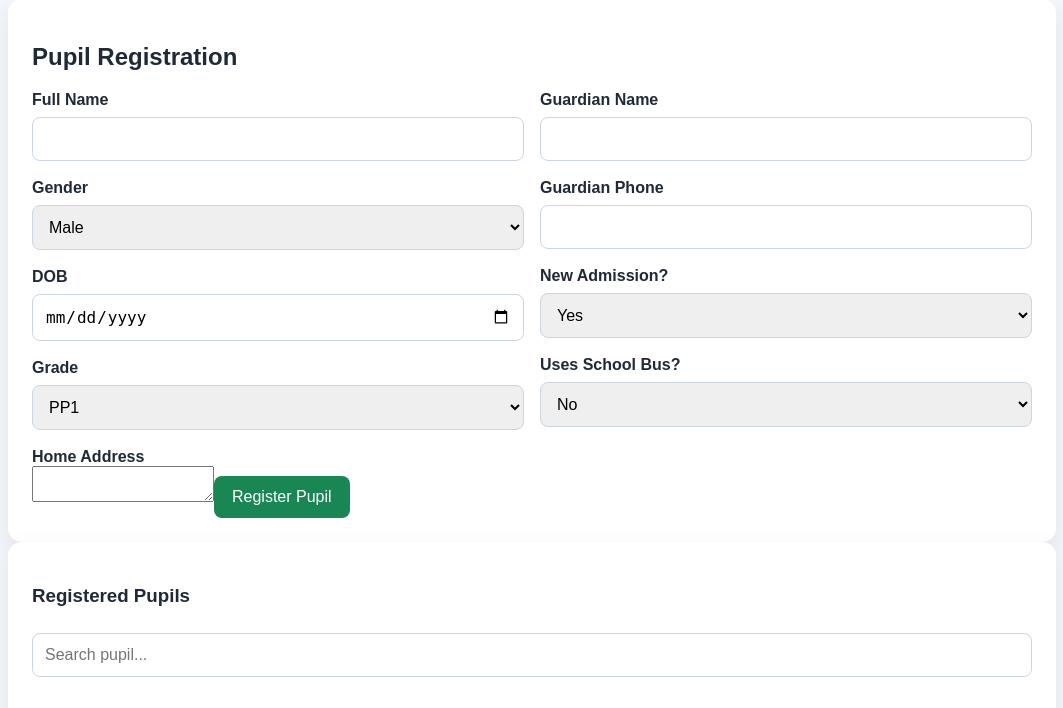
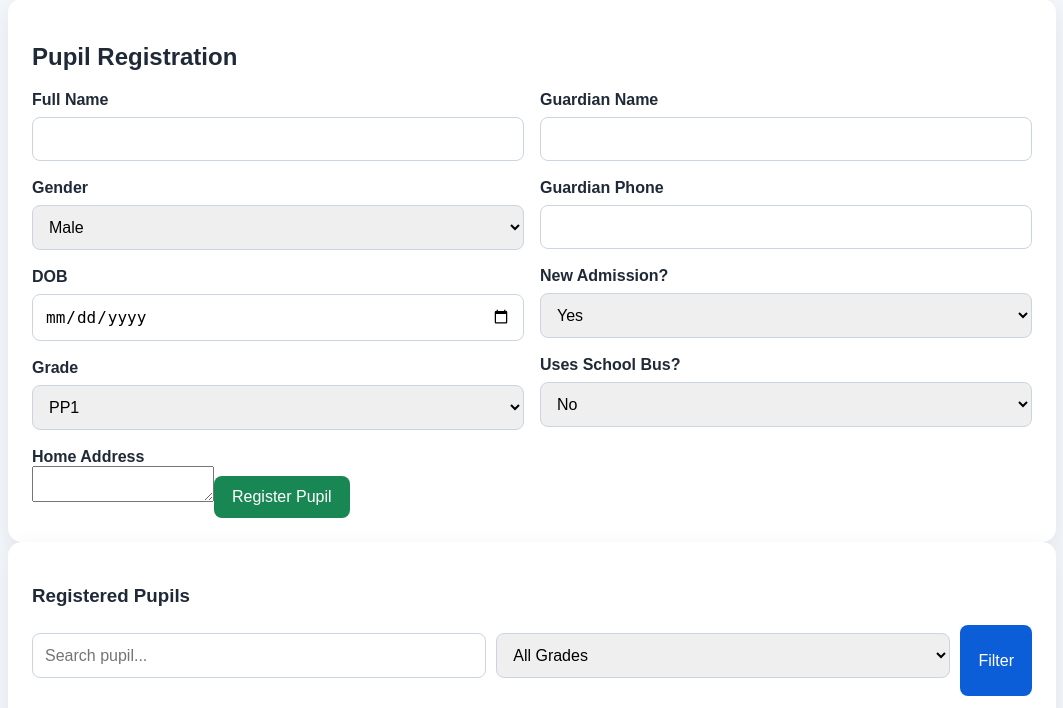
Before and after one commit to qaswar114/umar-faruq-school-system, a Flask app: page /pupils in a window 1280 px wide. Shown: the part 163-871 px from the top of the page, without its empty margins (108-1171 px from the left). Run offline with Flask 3, Linux system fonts and the light colour scheme; the visitor is signed in with stand-in values (Sample User, id 1).

Commit message:
Update pupils.html

```diff
--- a/templates/pupils.html
+++ b/templates/pupils.html
@@ -1,4 +1,18 @@
-{% extends "base.html" %}{% block content %}<div class="panel"><h2>Pupil Registration</h2><form method="post"><div class="two"><div><label>Full Name</label><input name="full_name" required><label>Gender</label><select name="gender"><option>Male</option><option>Female</option></select><label>DOB</label><input name="dob" type="date"><label>Grade</label><select name="grade">{% for g in grades %}<option>{{g}}</option>{% endfor %}</select></div><div><label>Guardian Name</label><input name="guardian_name" required><label>Guardian Phone</label><input name="guardian_phone" required><label>New Admission?</label><select name="new_admission"><option>Yes</option><option>No</option></select><label>Uses School Bus?</label><select name="uses_bus"><option>No</option><option>Yes</option></select></div></div><label>Home Address</label><textarea name="home_address"></textarea><button class="btn green">Register Pupil</button></form></div><div class="panel"><h3>Registered Pupils</h3><form><input name="q" value="{{q}}" placeholder="Search pupil..."></form>
+{% extends "base.html" %}{% block content %}<div class="panel"><h2>Pupil Registration</h2><form method="post"><div class="two"><div><label>Full Name</label><input name="full_name" required><label>Gender</label><select name="gender"><option>Male</option><option>Female</option></select><label>DOB</label><input name="dob" type="date"><label>Grade</label><select name="grade">{% for g in grades %}<option>{{g}}</option>{% endfor %}</select></div><div><label>Guardian Name</label><input name="guardian_name" required><label>Guardian Phone</label><input name="guardian_phone" required><label>New Admission?</label><select name="new_admission"><option>Yes</option><option>No</option></select><label>Uses School Bus?</label><select name="uses_bus"><option>No</option><option>Yes</option></select></div></div><label>Home Address</label><textarea name="home_address"></textarea><button class="btn green">Register Pupil</button></form></div><div class="panel"><h3>Registered Pupils</h3>
+<form method="get" style="display:flex; gap:10px; margin-bottom:15px;">
+    <input name="q" value="{{q}}" placeholder="Search pupil...">
+
+    <select name="grade">
+        <option value="">All Grades</option>
+        {% for g in grades %}
+            <option value="{{g}}" {% if selected_grade == g %}selected{% endif %}>
+                {{g}}
+            </option>
+        {% endfor %}
+    </select>
+
+    <button class="btn">Filter</button>
+</form>
   <table><tr>
 <th>Admission</th>
 <th>Name</th>
```
